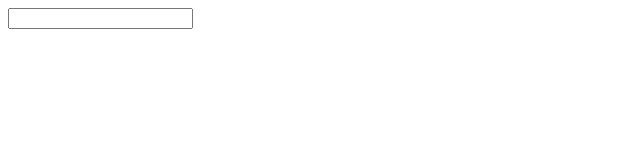
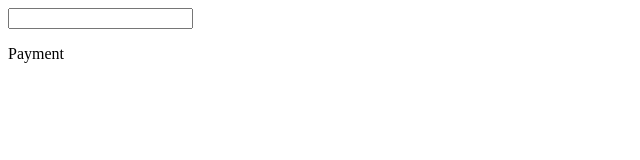
Before and after one commit to Sursev07/shopi-payment, a plain HTML site: page index.html in a window 1280 px wide. Shown: the full height of the page, 0-640 px from the left. Drawn offline with Linux system fonts and the light colour scheme.

Commit message:
add payment form

```diff
--- a/index.html
+++ b/index.html
@@ -11,5 +11,12 @@
     <form action="">
         <input type="text">
     </form>
+
+    <!-- Payment Form -->
+    <form id="payment">
+        <div>
+            <p>Payment</p>
+        </div>
+    </form>
 </body>
 </html>
```
